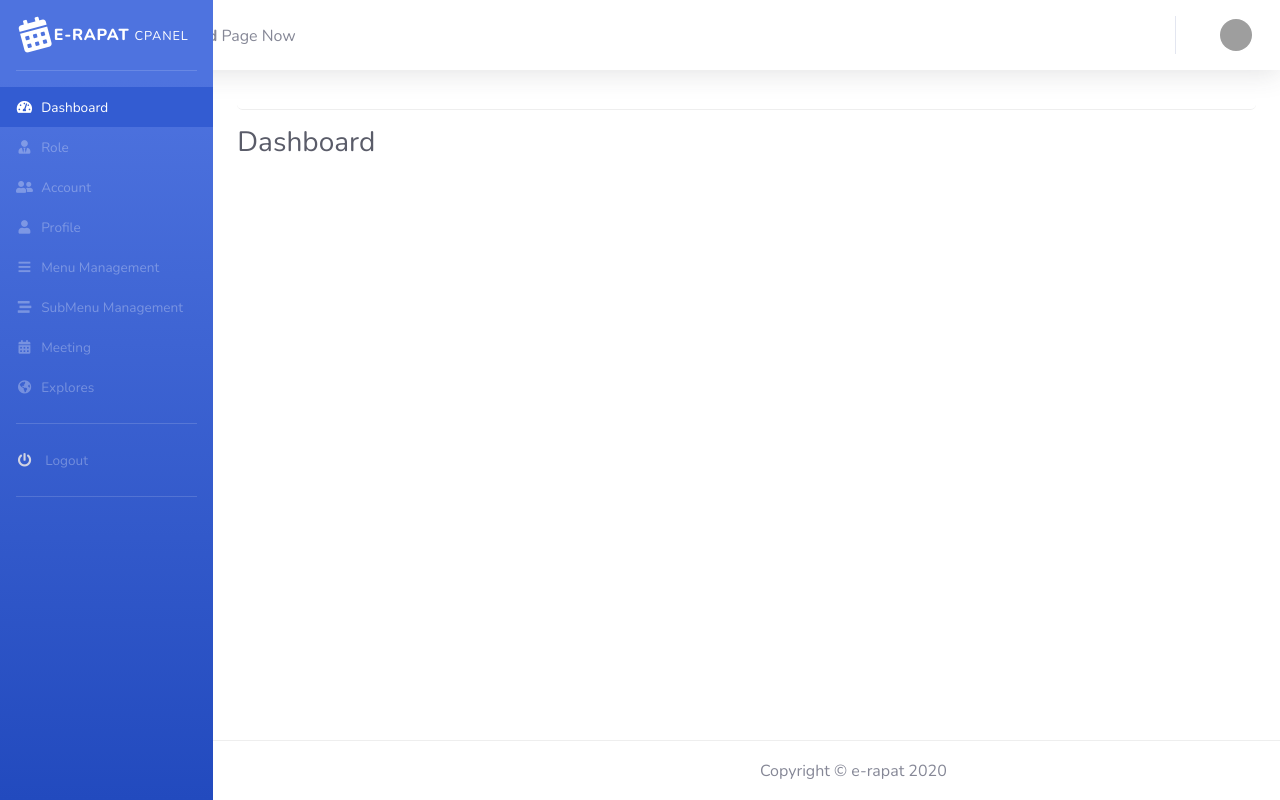
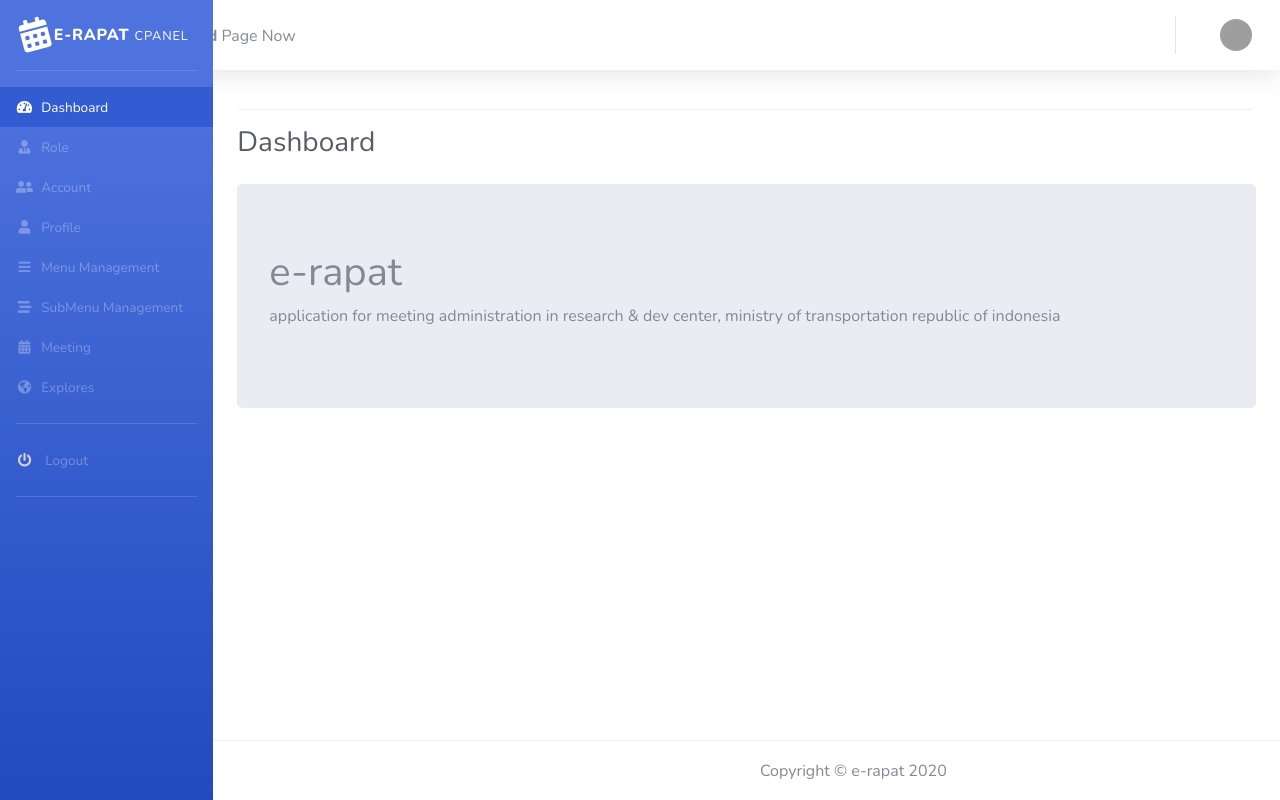
Before and after one commit to ivandj0h/e-rapat, a CodeIgniter app: page /rapat/admin in a window 1280 px wide. Run offline with CodeIgniter, Linux system fonts and the light colour scheme; the visitor is signed in with stand-in values (Sample User, id 1); data comes from the database, SQL or seed files in the repository; data that the repository does not hold is empty; some libraries are stand-ins or nearby versions; grey boxes are pictures that could not be loaded.

Commit message:
make admin dashboard view part 15 - start to modified dashboard

```diff
--- a/application/views/admin/index.php
+++ b/application/views/admin/index.php
@@ -13,80 +13,11 @@
             <h1 class="h3 mb-0 text-gray-800"><?= $title; ?></h1>
         </div>
 
-        <!-- Start Calendar -->
-        <!-- <div class="p-1">
-            <h2 class="mb-4">e-meeting</h2>
-            <div class="card">
-                <div class="card-body p-0">
-                    <div id="calendar"></div>
-                </div>
-            </div>
-        </div> -->
-
-        <!-- calendar modal -->
-        <!-- <div id="modal-view-event" class="modal modal-top fade calendar-modal">
-            <div class="modal-dialog modal-dialog-centered">
-                <div class="modal-content">
-                    <div class="modal-body">
-                        <h4 class="modal-title"><span class="event-icon"></span><span class="event-title"></span></h4>
-                        <div class="event-body"></div>
-                    </div>
-                    <div class="modal-footer">
-                        <button type="button" class="btn btn-primary" data-dismiss="modal">Close</button>
-                    </div>
-                </div>
-            </div>
+        <div class="jumbotron">
+            <h1>e-rapat</h1>
+            <p>application for meeting administration in research & dev center, ministry of transportation republic of indonesia </p>
         </div>
 
-        <div id="modal-view-event-add" class="modal modal-top fade calendar-modal">
-            <div class="modal-dialog modal-dialog-centered">
-                <div class="modal-content">
-                    <form id="add-event">
-                        <div class="modal-body">
-                            <h4>Add Event Detail</h4>
-                            <div class="form-group">
-                                <label>Event name</label>
-                                <input type="text" class="form-control" name="ename">
-                            </div>
-                            <div class="form-group">
-                                <label>Event Date</label>
-                                <input type='text' class="datetimepicker form-control" name="edate">
-                            </div>
-                            <div class="form-group">
-                                <label>Event Description</label>
-                                <textarea class="form-control" name="edesc"></textarea>
-                            </div>
-                            <div class="form-group">
-                                <label>Event Color</label>
-                                <select class="form-control" name="ecolor">
-                                    <option value="fc-bg-default">fc-bg-default</option>
-                                    <option value="fc-bg-blue">fc-bg-blue</option>
-                                    <option value="fc-bg-lightgreen">fc-bg-lightgreen</option>
-                                    <option value="fc-bg-pinkred">fc-bg-pinkred</option>
-                                    <option value="fc-bg-deepskyblue">fc-bg-deepskyblue</option>
-                                </select>
-                            </div>
-                            <div class="form-group">
-                                <label>Event Icon</label>
-                                <select class="form-control" name="eicon">
-                                    <option value="circle">circle</option>
-                                    <option value="cog">cog</option>
-                                    <option value="group">group</option>
-                                    <option value="suitcase">suitcase</option>
-                                    <option value="calendar">calendar</option>
-                                </select>
-                            </div>
-                        </div>
-                        <div class="modal-footer">
-                            <button type="submit" class="btn btn-primary">Save</button>
-                            <button type="button" class="btn btn-primary" data-dismiss="modal">Close</button>
-                        </div>
-                    </form>
-                </div>
-            </div>
-        </div> -->
-
-        <!-- End Calendar -->
         <!-- Content Row -->
     </div>
 
```
